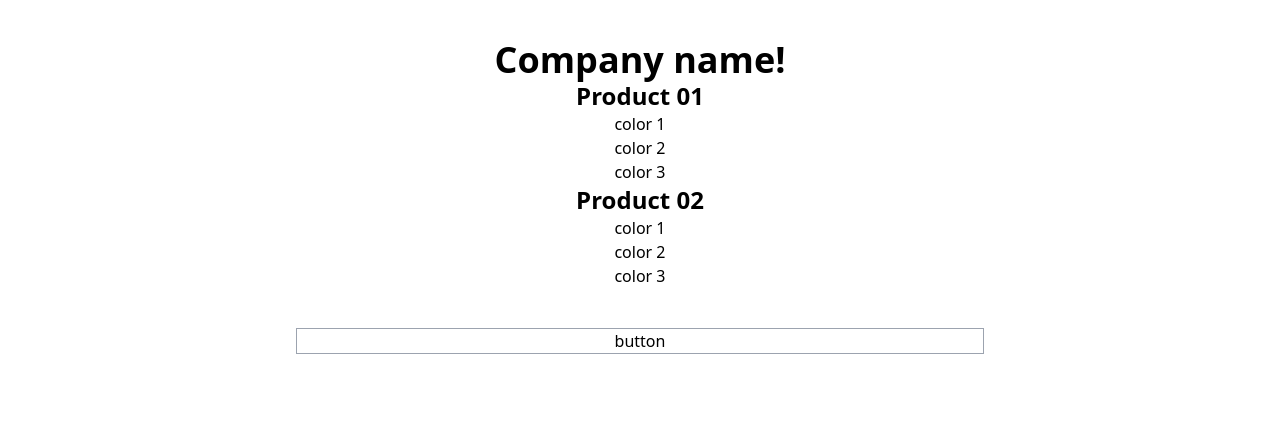
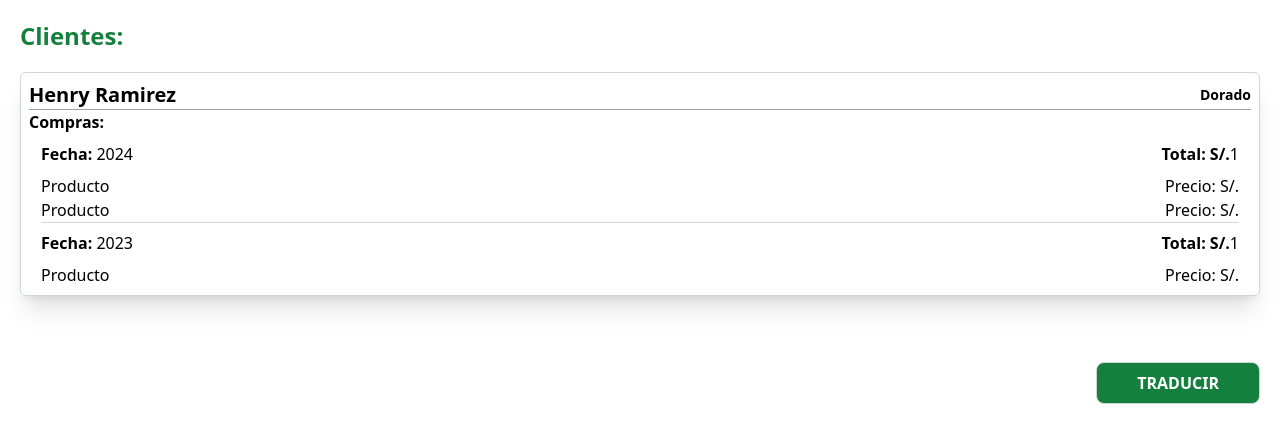
Before and after one commit to HenryMilac/Mixer, a React (Vite) app: page / in a window 1280 px wide. Shown: the top 442 px of the page. Built offline with nearby package versions, Linux system fonts and the light colour scheme.

Commit message:
Maquetado & JSON done

```diff
--- a/src/App.tsx
+++ b/src/App.tsx
@@ -1,9 +1,11 @@
 import Reacti18next from "./MixerFront/Exercises/TranslatePage/react-i18next/Reacti18next";
+import Z from "./MixerFront/Z/Z";
 
 export default function App() {
   return (
     <>
-      <Reacti18next/>
+      {/* <Reacti18next/> */}
+      <Z/>
     </>
   )
 }
--- a/src/MixerFront/Z/Z.tsx
+++ b/src/MixerFront/Z/Z.tsx
@@ -1,9 +1,18 @@
+import BtnTranslate from "./src/components/BtnTranslate";
+import ClientCard from "./src/components/ClientCard";
 
 
 export default function Z() {
     return(
-        <div>
+        <div className="p-5 relative pb-32">
+            <p className="text-2xl font-bold mb-5 text-green-700">Clientes:</p>
+            <div className="flex flex-col gap-y-10">
+                <ClientCard/>
+            </div>
 
+            <div className="absolute bottom-5 right-5">
+                <BtnTranslate/>
+            </div>
         </div>
     )
 }
--- /dev/null
+++ b/src/MixerFront/Z/src/components/BtnTranslate.tsx
@@ -0,0 +1,7 @@
+export default function BtnTranslate() {
+    return (
+        <button className="border border-gray-300 py-2 px-10 bg-green-700 text-white rounded-lg uppercase font-bold">
+            Traducir
+        </button>
+    )
+}
--- /dev/null
+++ b/src/MixerFront/Z/src/components/ClientCard.tsx
@@ -0,0 +1,39 @@
+export default function ClientCard() {
+    return (
+        <div className="border border-gray-300 p-2 shadow-xl rounded-md">
+            <div className="flex justify-between border-b border-gray-400 font-bold items-center">
+                <p className="text-xl">Henry Ramirez</p>
+                <p className="text-sm">Dorado</p>
+            </div>
+            <div>
+                <p className="font-bold"> Compras: </p>
+                <div className="mx-3">
+                    <div className=" border-b border-gray-300">
+                        <div className="flex justify-between py-2 font-bold">
+                            <p>Fecha: <span className="font-normal">2024</span></p>
+                            <p>Total: S/.<span className="font-normal">1</span></p>
+                        </div>
+                        <div className="flex justify-between">
+                            <p>Producto</p>
+                            <p>Precio: S/.</p>
+                        </div>
+                        <div className="flex justify-between">
+                            <p>Producto</p>
+                            <p>Precio: S/.</p>
+                        </div>
+                    </div>
+                    <div>
+                        <div className="flex justify-between py-2 font-bold">
+                            <p>Fecha: <span className="font-normal">2023    </span></p>
+                            <p>Total: S/.<span className="font-normal">1</span></p>
+                        </div>
+                        <div className="flex justify-between">
+                            <p>Producto</p>
+                            <p>Precio: S/.</p>
+                        </div>
+                    </div>
+                </div>
+            </div>
+        </div>
+    )
+}
```
Also changed, not shown: src/MixerFront/Z/src/translations/es/global.json (added, +64 -0 lines).
